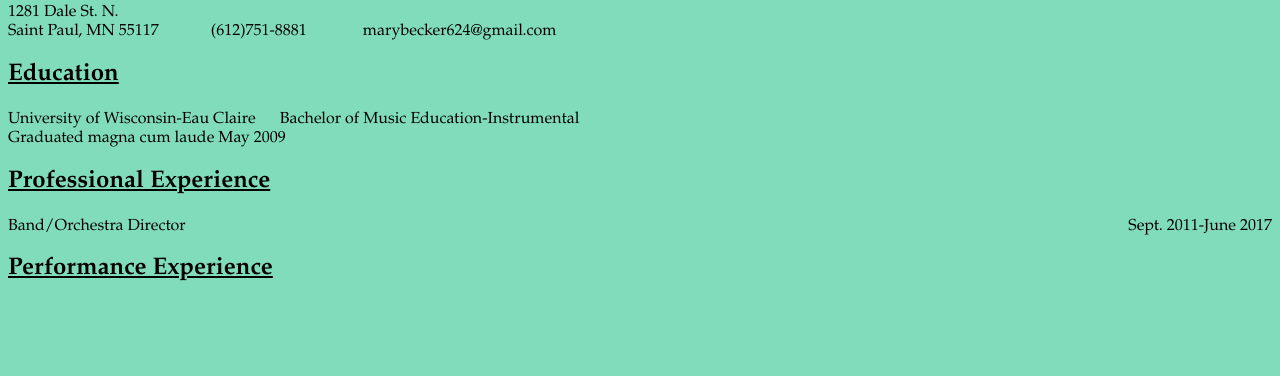
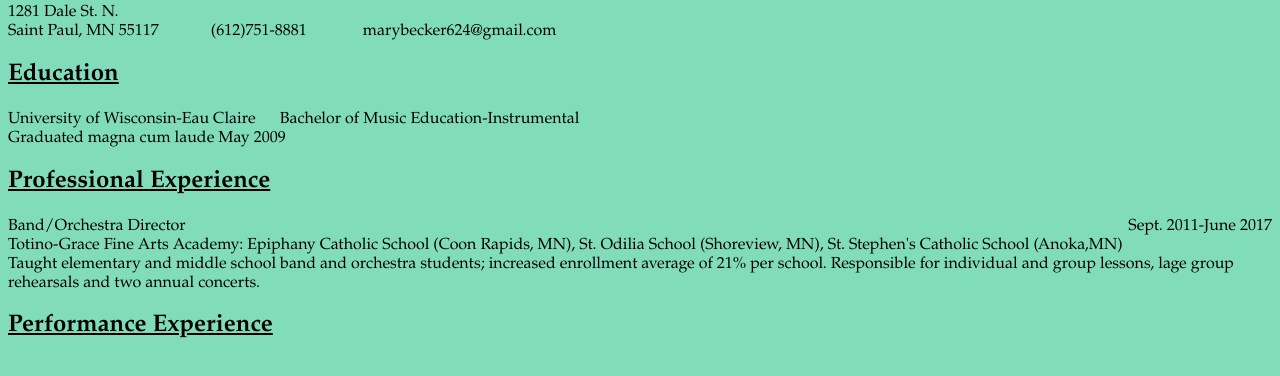
Before and after one commit to MaryBecker624/MaryBecker624.github.io, a plain HTML site: page index.html in a window 1280 px wide. Shown: the part 78-454 px from the top of the page. Drawn offline with Linux system fonts and the light colour scheme.

Commit message:
Inserted text for first job

```diff
--- a/index.html
+++ b/index.html
@@ -16,7 +16,9 @@
 
     <h2>Professional Experience</h2>
     <p>Band/Orchestra Director
-    <span style="float:right;">Sept. 2011-June 2017 </span>
+    <span style="float:right;">Sept. 2011-June 2017 </span><br>
+      Totino-Grace Fine Arts Academy: Epiphany Catholic School (Coon Rapids, MN), St. Odilia School (Shoreview, MN), St. Stephen's Catholic School (Anoka,MN)<br>
+      Taught elementary and middle school band and orchestra students; increased enrollment average of 21% per school.  Responsible for individual and group lessons, lage group rehearsals and two annual concerts.<p>
     <h2>Performance Experience</h2>
   </body>
  </html>
```
